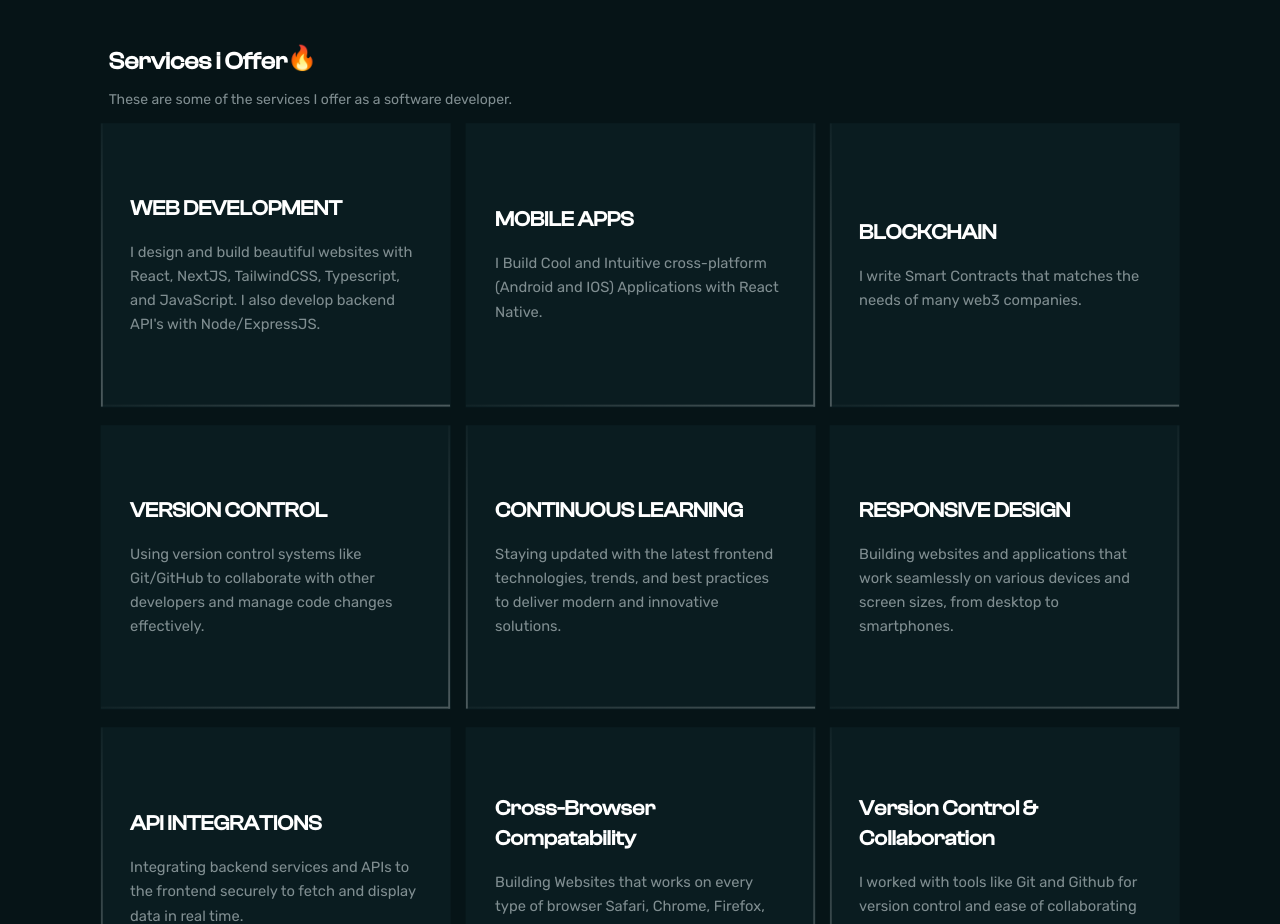
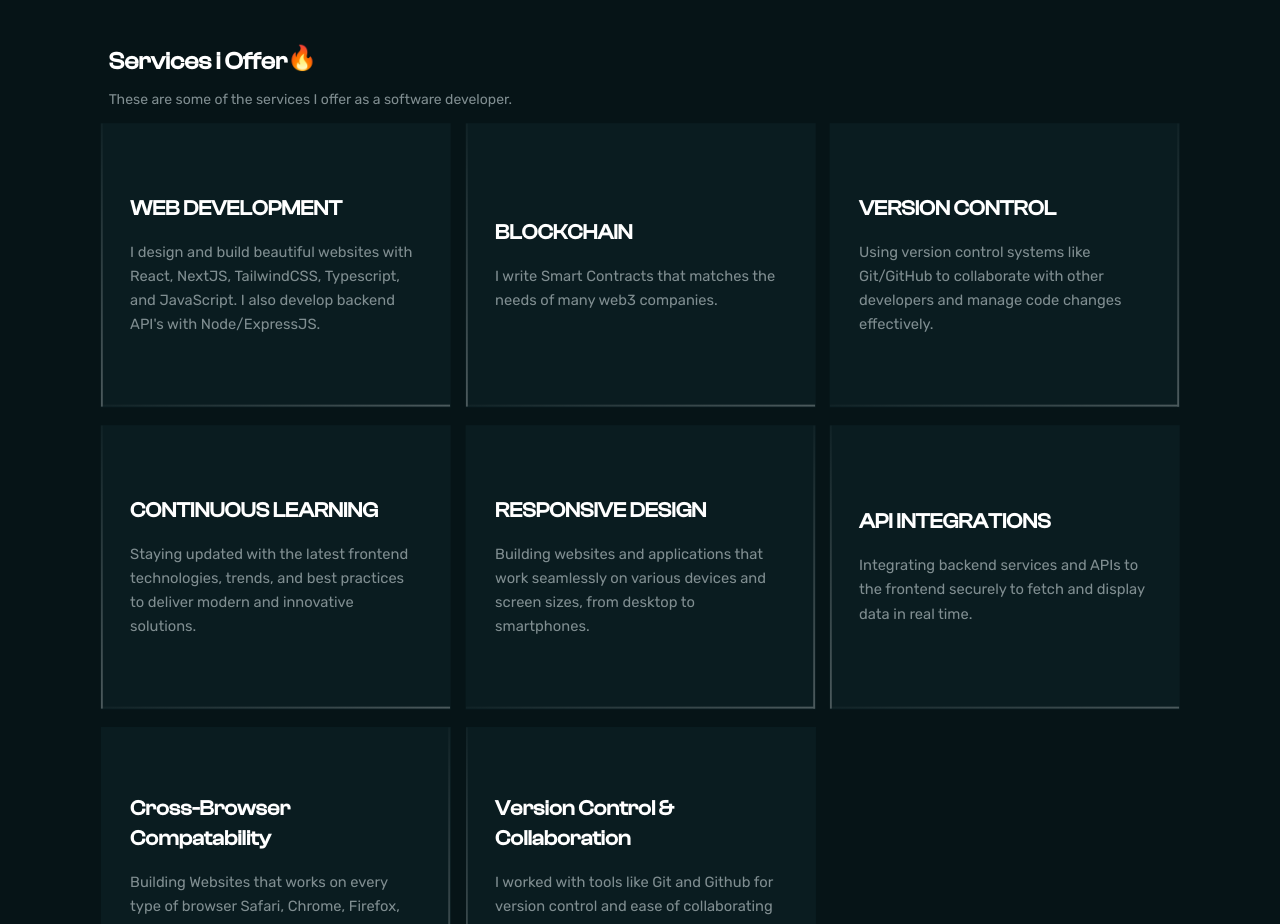
Before and after one commit to heyrapto/portfolio-, a React (Vite) app: page / in a window 1280 px wide. Shown: the part 860-1784 px from the top of the page. Built offline with nearby package versions, Linux system fonts and the light colour scheme.

Commit message:
Update Services.tsx

```diff
--- a/src/pages/Services.tsx
+++ b/src/pages/Services.tsx
@@ -60,12 +60,6 @@ const Services = () => {
                   description:
                     "I design and build beautiful websites with React, NextJS, TailwindCSS, Typescript, and JavaScript. I also develop backend API's with Node/ExpressJS.",
                   className: "block_left",
-                },
-                {
-                  title: "MOBILE APPS",
-                  description:
-                    "I Build Cool and Intuitive cross-platform (Android and IOS) Applications with React Native.",
-                  className: "block_right",
                 },
                 {
                   title: "BLOCKCHAIN",
```
